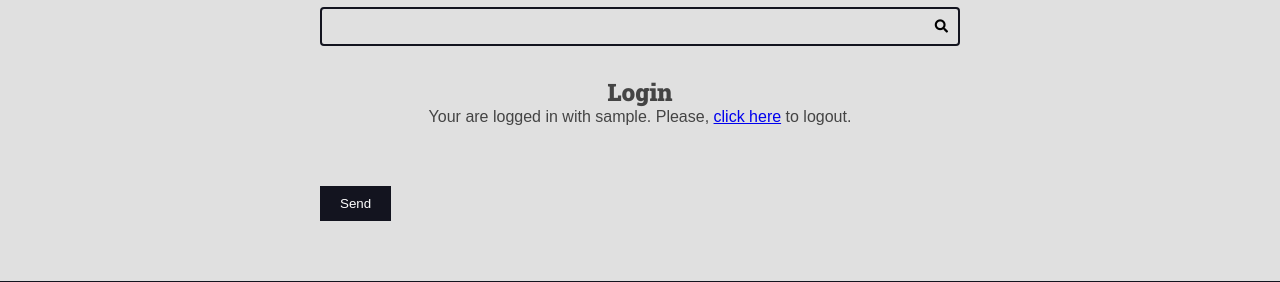
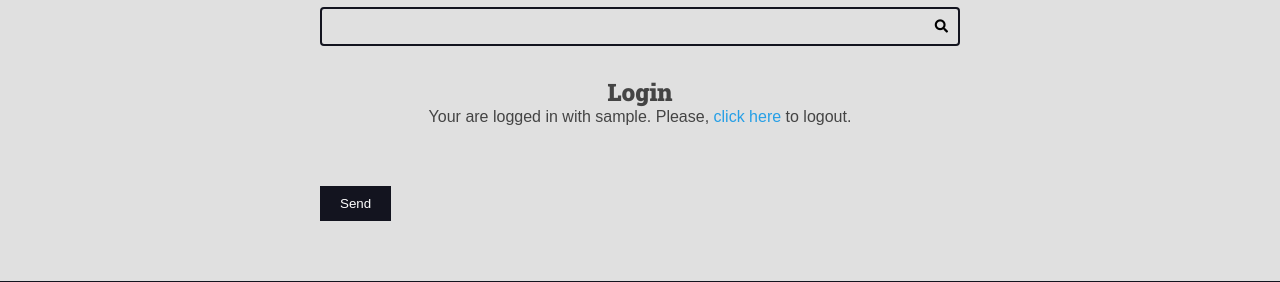
Before and after one commit to matheushnt/django-quest, a Django app: template authors/templates/authors/pages/login.html in a window 1280 px wide. Shown: the part 136-418 px from the top of the page. Run offline with Django 5.2, Linux system fonts and the light colour scheme; the template is opened without the code that fills it, so the values that code supplies are empty; the visitor is signed in with stand-in values (Sample User, id 1); parts of the project's set-up code (start-up, migrations or seed data) failed here and were passed over.

Commit message:
Sistema de logout e segurança CSRF (Parte 3/3)

```diff
--- a/authors/templates/authors/pages/login.html
+++ b/authors/templates/authors/pages/login.html
@@ -6,12 +6,16 @@
     <div class="main-content text-info-center container">
         <h2>Login</h2>
         {% if request.user.is_authenticated %}
-            <p>
+            <div>
                 Your are logged in with
                 {{ request.user.username }}.
                 Please,
-                <a href="{% url "authors:logout" %}">click here</a> to logout.
-            </p>
+                <form class="inline-form" action="{% url "authors:logout" %}" method="POST">
+                    {% csrf_token %}
+                    <input type="hidden" name="username" value="{{ request.user.username }}">
+                    <button class="plaintext-button" type="submit">click here</button>
+                </form> to logout.
+            </div>
         {% endif %}
     </div>
 
--- a/authors/views.py
+++ b/authors/views.py
@@ -80,5 +80,11 @@ def login_create_view(request):
 
 @login_required(login_url='authors:login', redirect_field_name='next')
 def logout_view(request):
+    if not request.POST:
+        return redirect('authors:login')
+
+    if request.POST.get('username') != request.user.username:
+        return redirect('authors:login')
+
     logout(request)
     return redirect('authors:login')
--- a/base_static/global/css/style.css
+++ b/base_static/global/css/style.css
@@ -354,6 +354,19 @@ h6 {
     color: var(--color-white);
 }
 
+.inline-form {
+    display: inline;
+}
+
+.plaintext-button {
+    display: inline;
+    border: none;
+    background: none;
+    cursor: pointer;
+    color: var(--color-primary);
+    font-size: 1.6rem;
+}
+
 /* Messages */
 .message {
     padding: 1rem;
```
